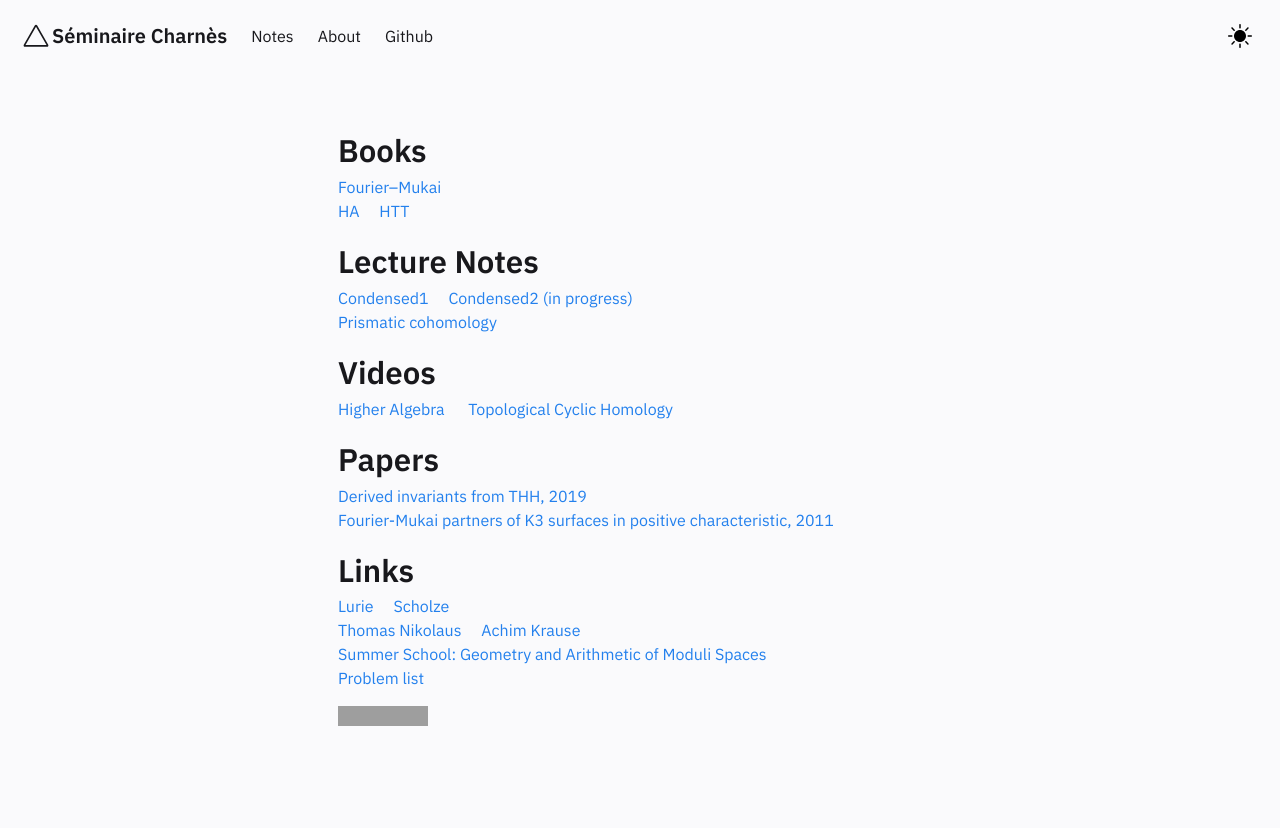
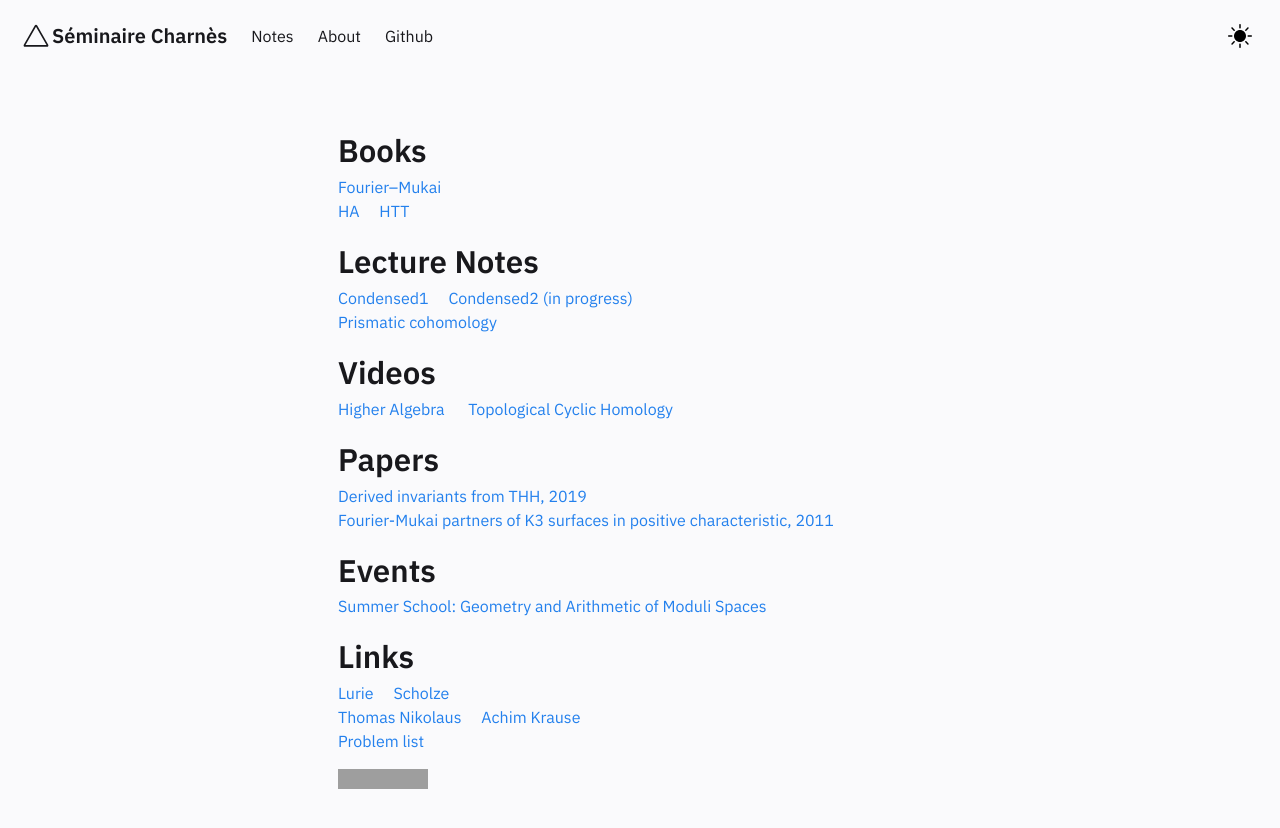
Before and after one commit to runxg/runxg.github.io, a Jekyll site: the page built from pages/index.md, in a window 1280 px wide. Shown: the top 828 px of the page. Built offline with Jekyll 4.4.1, drawn with Linux system fonts in a browser that asks for light colours; grey boxes are pictures that could not be loaded.

Commit message:
Update Homepage.html

```diff
--- a/_includes/Homepage.html
+++ b/_includes/Homepage.html
@@ -34,7 +34,10 @@
     <br><a href="https://arxiv.org/pdf/1112.5114.pdf">Fourier-Mukai partners of K3 surfaces in positive characteristic, 2011</a>
     </p>
 
-
+    <p>
+    <h2>Events</h2>
+    <a href="https://events.dm.unipi.it/event/15/">Summer School: Geometry and Arithmetic of Moduli Spaces</a>
+    </p>
 
     <p>
     <h2>Links</h2>
@@ -42,7 +45,6 @@
     &emsp;<a href="https://www.math.uni-bonn.de/people/scholze/">Scholze </a>
     <br><a href="https://www.uni-muenster.de/IVV5WS/WebHop/user/nikolaus/index.html">Thomas Nikolaus</a>
     &emsp;<a href="https://www.uni-muenster.de/IVV5WS/WebHop/user/krauseac/">Achim Krause</a>
-    <br><a href="https://events.dm.unipi.it/event/15/">Summer School: Geometry and Arithmetic of Moduli Spaces</a>
     <br><a href="https://aimath.org/problemlists/">Problem list</a>
     </p>
 
```
